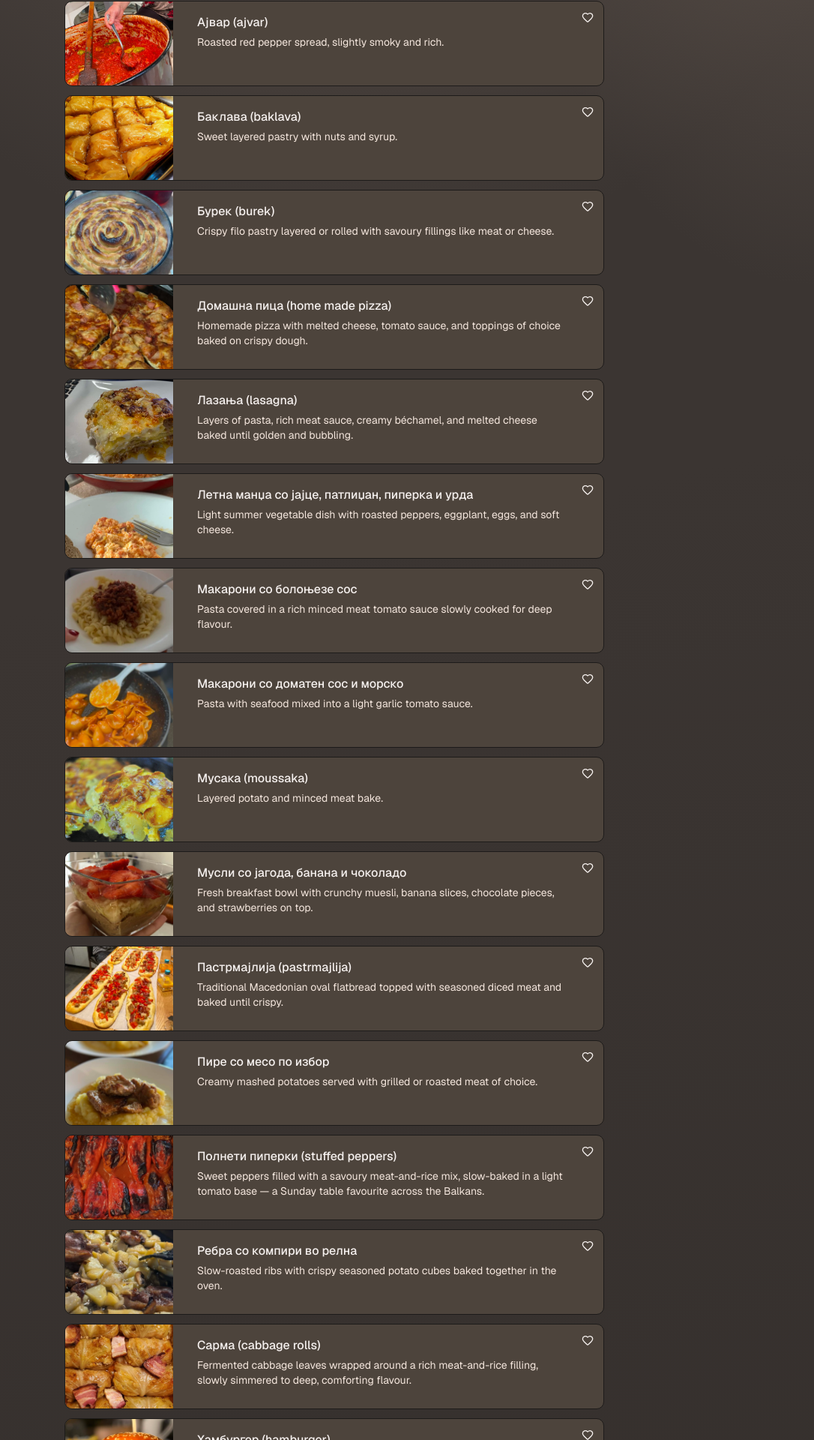
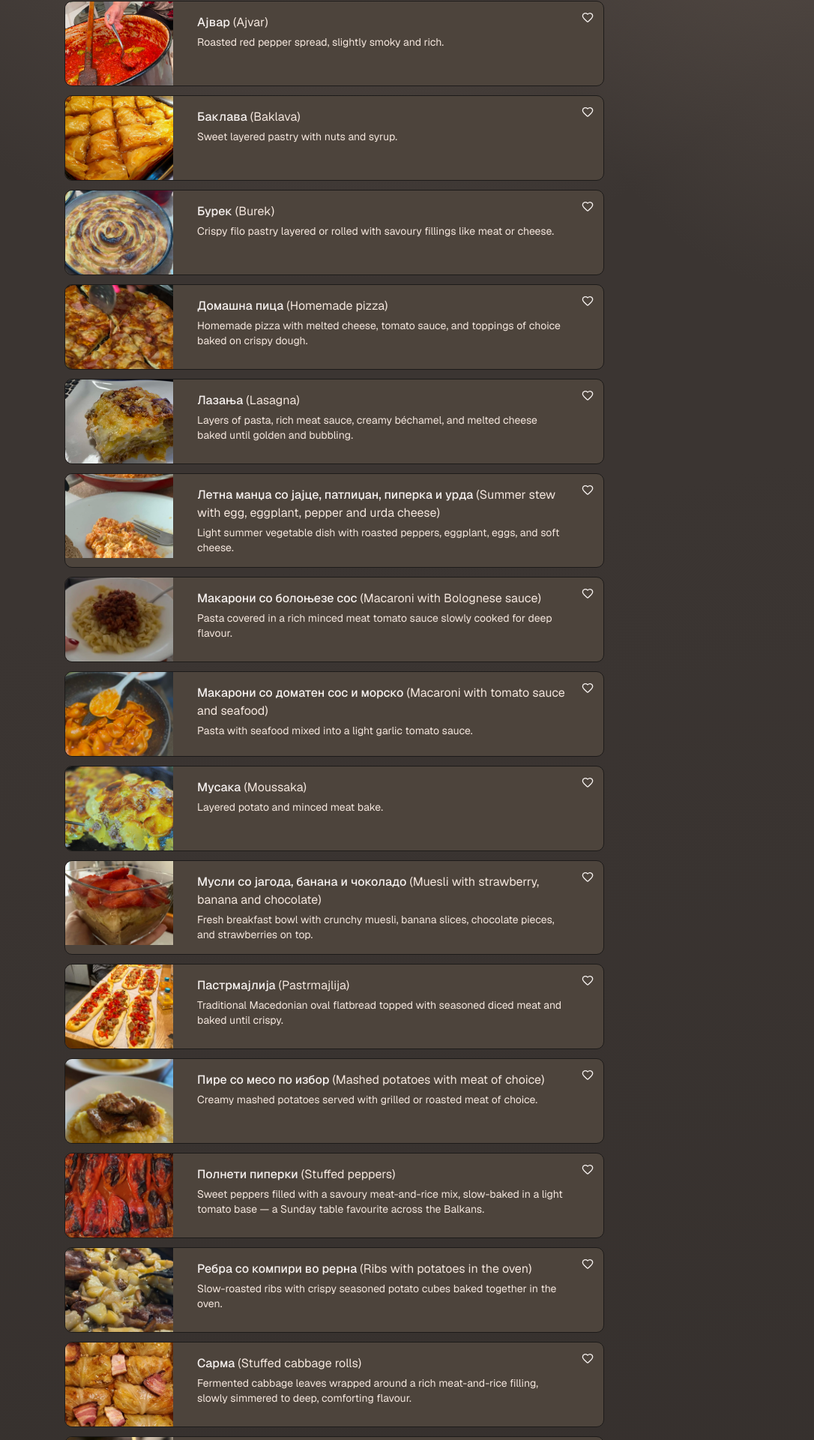
Before and after one commit to ElenaSidoroska11/joves-balkan-recipies-app, a Next.js app: page /recipes in a window 1280 px wide. Shown: the part 282-2202 px from the top of the page at 75% size, without its empty margins (194-1280 px from the left). Built offline with nearby package versions, Linux system fonts and the light colour scheme.

Commit message:
Translation

```diff
--- a/app/recipes/[slug]/page.tsx
+++ b/app/recipes/[slug]/page.tsx
@@ -23,8 +23,12 @@ export async function generateMetadata({ params }: Props): Promise<Metadata> {
   if (!recipe) {
     return { title: "Recipe" }
   }
+  const metaTitle = recipe.titleEn
+    ? `${recipe.title} (${recipe.titleEn})`
+    : recipe.title
+
   return {
-    title: recipe.title,
+    title: metaTitle,
     description: recipe.description,
   }
 }
@@ -60,13 +64,23 @@ export default async function RecipePage({ params }: Props) {
       </Link>
       <h1 className="mt-3 text-3xl font-medium tracking-tight md:text-4xl">
         {recipe.title}
+        {recipe.titleEn ? (
+          <span className="text-muted-foreground font-normal">
+            {" "}
+            ({recipe.titleEn})
+          </span>
+        ) : null}
       </h1>
 
       {recipe.image && (
         <div className="relative mt-6 aspect-4/3 w-full max-w-2xl overflow-hidden rounded-xl border border-border/60 bg-muted/30 shadow-sm">
           <Image
             src={publicPath(recipe.image)}
-            alt={recipe.title}
+            alt={
+              recipe.titleEn
+                ? `${recipe.title} (${recipe.titleEn})`
+                : recipe.title
+            }
             fill
             priority
             className="object-cover"
--- a/app/recipes/recipes-search-list.tsx
+++ b/app/recipes/recipes-search-list.tsx
@@ -32,9 +32,14 @@ export function RecipesSearchList({ list }: RecipesSearchListProps) {
 
     return list.filter((recipe) => {
       const title = recipe.title.toLowerCase()
+      const titleEn = recipe.titleEn?.toLowerCase() ?? ""
       const description = recipe.description.toLowerCase()
 
-      return title.includes(normalizedQuery) || description.includes(normalizedQuery)
+      return (
+        title.includes(normalizedQuery) ||
+        titleEn.includes(normalizedQuery) ||
+        description.includes(normalizedQuery)
+      )
     })
   }, [list, normalizedQuery])
 
@@ -74,7 +79,15 @@ export function RecipesSearchList({ list }: RecipesSearchListProps) {
                   </div>
                 )}
                 <div className="min-w-0 flex-1 p-4 pr-12">
-                  <span className="font-medium">{recipe.title}</span>
+                  <span className="font-medium">
+                    {recipe.title}
+                    {recipe.titleEn ? (
+                      <span className="text-muted-foreground font-normal">
+                        {" "}
+                        ({recipe.titleEn})
+                      </span>
+                    ) : null}
+                  </span>
                   <p className="mt-1 text-sm text-muted-foreground">{recipe.description}</p>
                 </div>
               </Link>
--- a/content/recipes.json
+++ b/content/recipes.json
@@ -2,7 +2,8 @@
   {
     "slug": "lazanja",
     "image": "/recipies-photos/lazanja.png",
-    "title": "Лазања (lasagna)",
+    "title": "Лазања",
+    "titleEn": "Lasagna",
     "description": "Layers of pasta, rich meat sauce, creamy béchamel, and melted cheese baked until golden and bubbling.",
     "region": "Italy",
     "prepMinutes": 40,
@@ -27,7 +28,8 @@
   {
     "slug": "pastrmajlija",
     "image": "/recipies-photos/pastrmajlija.png",
-    "title": "Пастрмајлија (pastrmajlija)",
+    "title": "Пастрмајлија",
+    "titleEn": "Pastrmajlija",
     "description": "Traditional Macedonian oval flatbread topped with seasoned diced meat and baked until crispy.",
     "region": "Macedonia",
     "prepMinutes": 30,
@@ -52,6 +54,7 @@
     "slug": "musli",
     "image": "/recipies-photos/musli.png",
     "title": "Мусли со јагода, банана и чоколадо",
+    "titleEn": "Muesli with strawberry, banana and chocolate",
     "description": "Fresh breakfast bowl with crunchy muesli, banana slices, chocolate pieces, and strawberries on top.",
     "region": "Modern breakfast",
     "prepMinutes": 10,
@@ -77,6 +80,7 @@
     "slug": "spageti",
     "image": "/recipies-photos/spageti.png",
     "title": "Шпагети со доматен сос и печено месо",
+    "titleEn": "Spaghetti with tomato sauce and roasted meat",
     "description": "Classic spaghetti served with rich tomato sauce and topped with grilled meat of choice.",
     "region": "Italian-inspired",
     "prepMinutes": 20,
@@ -100,7 +104,8 @@
   {
     "slug": "rebro",
     "image": "/recipies-photos/rebro.png",
-    "title": "Ребра со компири во релна",
+    "title": "Ребра со компири во рерна",
+    "titleEn": "Ribs with potatoes in the oven",
     "description": "Slow-roasted ribs with crispy seasoned potato cubes baked together in the oven.",
     "region": "Balkan home cooking",
     "prepMinutes": 20,
@@ -125,6 +130,7 @@
     "slug": "makaroni-bolonjeze",
     "image": "/recipies-photos/makaroni.png",
     "title": "Макарони со болоњезе сос",
+    "titleEn": "Macaroni with Bolognese sauce",
     "description": "Pasta covered in a rich minced meat tomato sauce slowly cooked for deep flavour.",
     "region": "Italy",
     "prepMinutes": 20,
@@ -148,7 +154,8 @@
   {
     "slug": "pizza",
     "image": "/recipies-photos/pizza.png",
-    "title": "Домашна пица (home made pizza)",
+    "title": "Домашна пица",
+    "titleEn": "Homemade pizza",
     "description": "Homemade pizza with melted cheese, tomato sauce, and toppings of choice baked on crispy dough.",
     "region": "Italy",
     "prepMinutes": 35,
@@ -172,7 +179,8 @@
   {
     "slug": "hamburger",
     "image": "/recipies-photos/hamburger.png",
-    "title": "Хамбургер (hamburger)",
+    "title": "Хамбургер",
+    "titleEn": "Hamburger",
     "description": "Juicy grilled burger served in a soft bun with fresh vegetables and sauces.",
     "region": "American-style",
     "prepMinutes": 20,
@@ -197,6 +205,7 @@
     "slug": "morsko-makaroni",
     "image": "/recipies-photos/morsko.png",
     "title": "Макарони со доматен сос и морско",
+    "titleEn": "Macaroni with tomato sauce and seafood",
     "description": "Pasta with seafood mixed into a light garlic tomato sauce.",
     "region": "Mediterranean",
     "prepMinutes": 20,
@@ -221,6 +230,7 @@
     "slug": "letna-mandza",
     "image": "/recipies-photos/letna-mandza.png",
     "title": "Летна манџа со јајце, патлиџан, пиперка и урда",
+    "titleEn": "Summer stew with egg, eggplant, pepper and urda cheese",
     "description": "Light summer vegetable dish with roasted peppers, eggplant, eggs, and soft cheese.",
     "region": "Macedonian home cooking",
     "prepMinutes": 20,
@@ -245,6 +255,7 @@
     "slug": "pire-meso",
     "image": "/recipies-photos/pire-meso.png",
     "title": "Пире со месо по избор",
+    "titleEn": "Mashed potatoes with meat of choice",
     "description": "Creamy mashed potatoes served with grilled or roasted meat of choice.",
     "region": "Comfort food",
     "prepMinutes": 20,
@@ -268,7 +279,8 @@
   {
     "slug": "stuffed-peppers",
     "image": "recipies-photos/stuffed-peppers.png",
-    "title": "Полнети пиперки (stuffed peppers)",
+    "title": "Полнети пиперки",
+    "titleEn": "Stuffed peppers",
     "description": "Sweet peppers filled with a savoury meat-and-rice mix, slow-baked in a light tomato base — a Sunday table favourite across the Balkans.",
     "region": "Balkan home cooking",
     "prepMinutes": 35,
@@ -302,7 +314,8 @@
   {
     "slug": "sarma",
     "image": "/recipies-photos/sarma.png",
-    "title": "Сарма (cabbage rolls)",
+    "title": "Сарма",
+    "titleEn": "Stuffed cabbage rolls",
     "description": "Fermented cabbage leaves wrapped around a rich meat-and-rice filling, slowly simmered to deep, comforting flavour.",
     "region": "Balkan home cooking",
     "prepMinutes": 40,
@@ -329,7 +342,8 @@
   {
     "slug": "burek",
     "image": "/recipies-photos/burek.png",
-    "title": "Бурек (burek)",
+    "title": "Бурек",
+    "titleEn": "Burek",
     "description": "Crispy filo pastry layered or rolled with savoury fillings like meat or cheese.",
     "region": "Bosnia / Macedonia / Serbia",
     "prepMinutes": 30,
@@ -354,7 +368,8 @@
   {
     "slug": "ajvar",
     "image": "/recipies-photos/ajvar.png",
-    "title": "Ајвар (ajvar)",
+    "title": "Ајвар",
+    "titleEn": "Ajvar",
     "description": "Roasted red pepper spread, slightly smoky and rich.",
     "region": "Balkan",
     "prepMinutes": 60,
@@ -377,7 +392,8 @@
   {
     "slug": "musaka",
     "image": "/recipies-photos/musaka.png",
-    "title": "Мусака (moussaka)",
+    "title": "Мусака",
+    "titleEn": "Moussaka",
     "description": "Layered potato and minced meat bake.",
     "region": "Balkan",
     "prepMinutes": 30,
@@ -399,7 +415,8 @@
   {
     "slug": "baklava",
     "image": "/recipies-photos/baklava.png",
-    "title": "Баклава (baklava)",
+    "title": "Баклава",
+    "titleEn": "Baklava",
     "description": "Sweet layered pastry with nuts and syrup.",
     "region": "Balkan / Ottoman",
     "prepMinutes": 40,
--- a/lib/types/recipe.ts
+++ b/lib/types/recipe.ts
@@ -7,6 +7,7 @@ export type Recipe = {
   slug: string
   image?: string
   title: string
+  titleEn?: string
   description: string
   region?: string
   prepMinutes?: number
```
